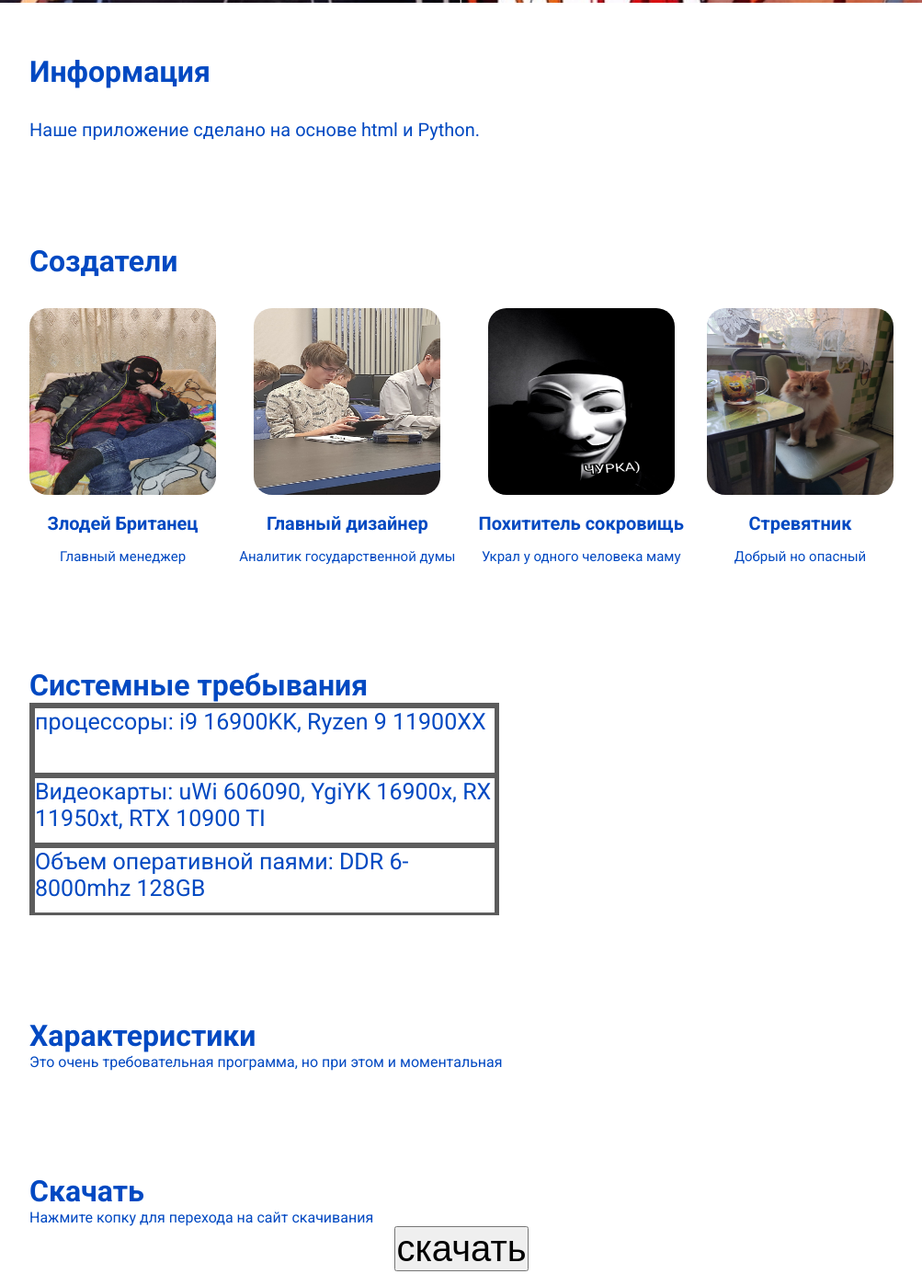
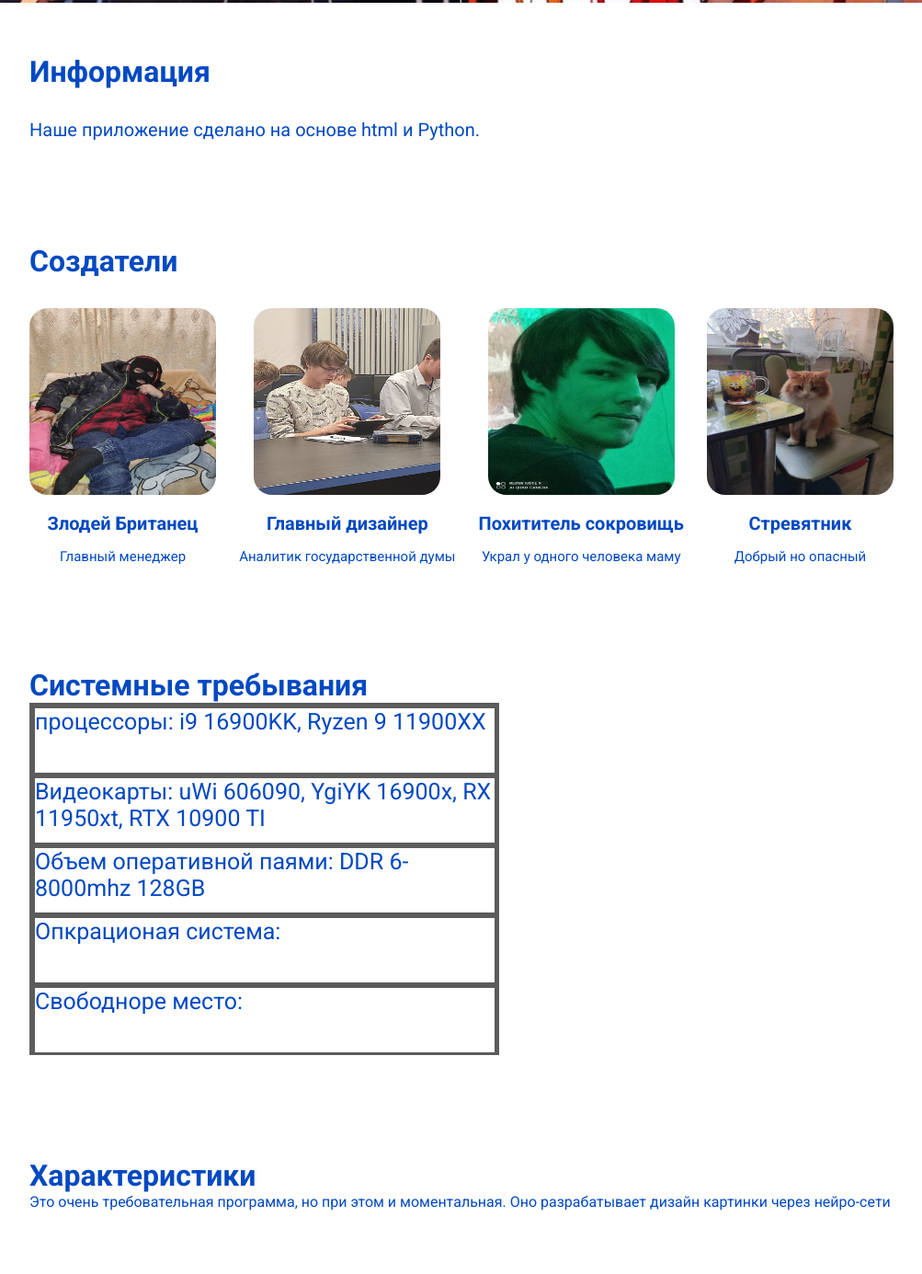
Before and after one commit to sa1kri/rrrttrtr, a plain HTML site: page Landing/index.html in a window 1280 px wide. Shown: the part 568-1953 px from the top of the page at 92% size, without its empty margins (138-1141 px from the left). Drawn offline with Linux system fonts and the light colour scheme.

Commit message:
Add files via upload

```diff
--- a/Landing/index.html
+++ b/Landing/index.html
@@ -38,7 +38,7 @@
                                 JopaRuk </br>Мы все делаем с любовью
                             </div>
                             <div class="slider_button">
-                                кнопка
+                                попросить дизайн
                             </div>
                         </div>
                         <div class="slider_image">
@@ -84,7 +84,7 @@
                         </div>
                         <div class="List__element">
                             <div class="Element__img">
-                                <img src="images/фото/AnojOaHxCXc.jpg" class="fffssssdsd"></img>
+                                <img src="images/фото/5aSxL2wfnbg.jpg" class="fffssssdsd"></img>
                             </div>
                             <div class="Element__title">Похититель сокровищь</div>
                             <div class="Element__info">Украл у одного человека маму</div>
@@ -115,8 +115,12 @@
                     <div class="tab_title_1">
                         Объем оперативной паями: DDR 6-8000mhz 128GB
                     </div>
-                    <div class="tab_info_2"></div>
-                    <div class="tab_info_3"></div>
+                    <div class="tab_title_1">
+                        Опкрационая система:
+                    </div>
+                    <div class="tab_title_1">
+                        Свободноре место:
+                    </div>
                 </div>
             </div>
         </div>
@@ -127,7 +131,7 @@
                 </div>
                 <div>
                     <p1 class="ssssaa">
-                        Это очень требовательная программа, но при этом и моментальная
+                        Это очень требовательная программа, но при этом и моментальная. Оно разрабатывает дизайн картинки через нейро-сети
                     </p1>
                 </div>
             </div>
--- a/Landing/style.css
+++ b/Landing/style.css
@@ -141,8 +141,6 @@ html, body {
     background-position: center;
 
 
-
-
 }
 
 .Section__content{
@@ -203,7 +201,7 @@ html, body {
 }
 
 .tab{
-    height: 225px;
+    height: 377px;
     width: 505px;
     background-color: rgb(255, 255, 255);
     opacity: 100%;
```
Also changed, not shown: Landing/images/фото/5aSxL2wfnbg.jpg (added).
